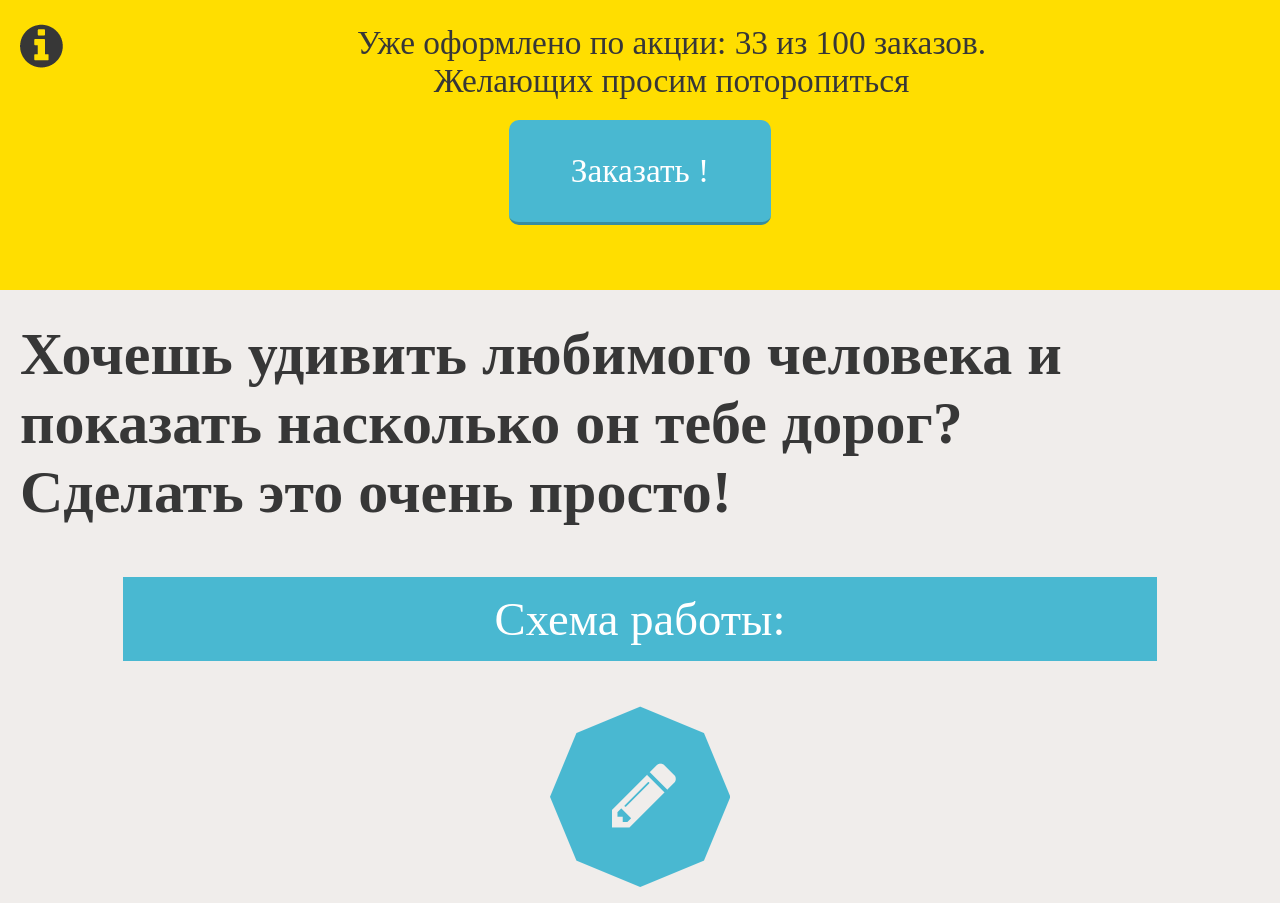
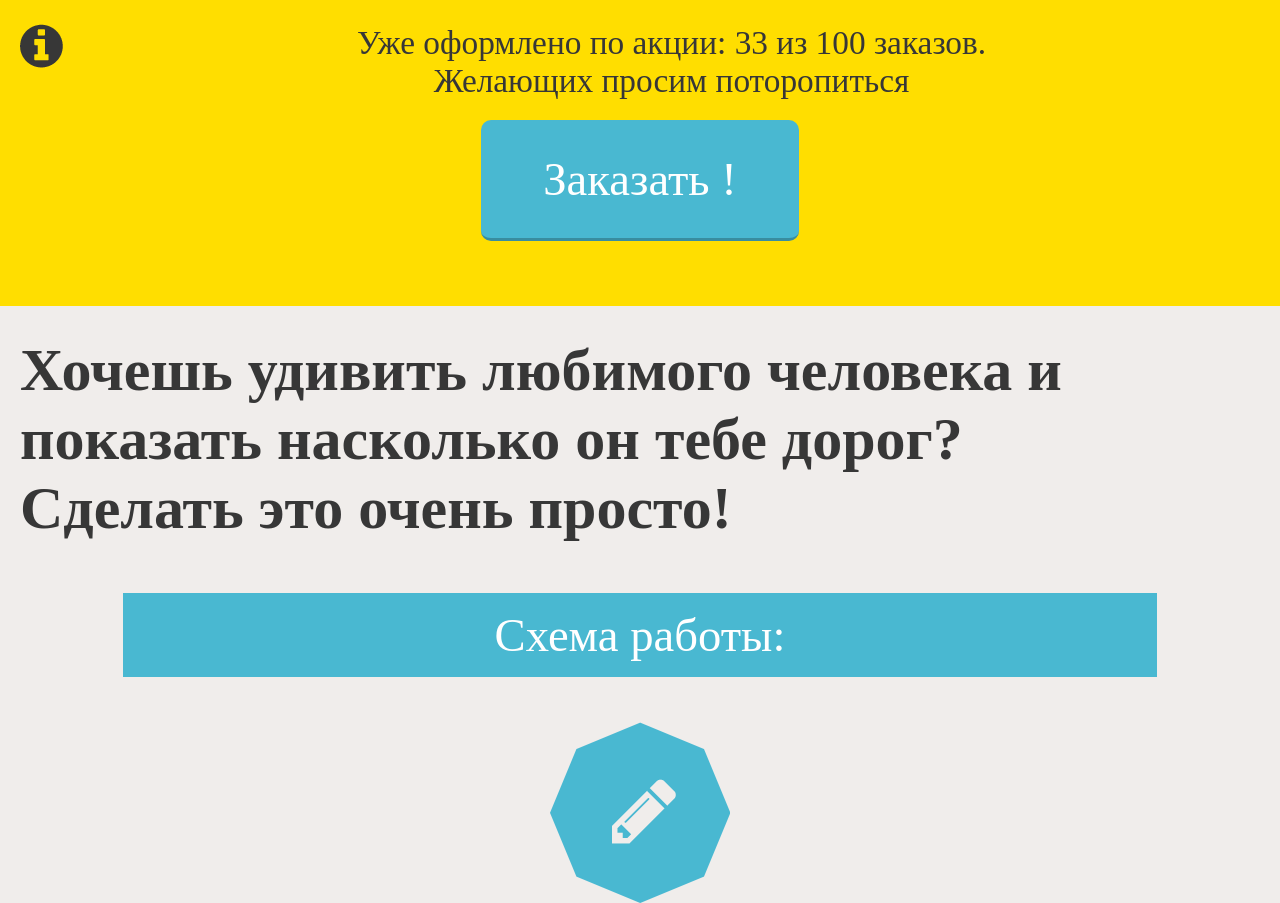
Before and after one commit to AlexeyKorkoza/LayoutSong, a website: page index.html in a window 1280 px wide. Shown: the part 1220-2123 px from the top of the page. Drawn offline with nearby package versions, Linux system fonts and the light colour scheme.

Commit message:
Rename image

```diff
--- a/css/style.css
+++ b/css/style.css
@@ -334,7 +334,7 @@ main{
   border:none;
   border-bottom: 3px solid #388da0;
   border-radius: 10px;
-  font: 25pt "UbuntuMedium";
+  font: 35pt "UbuntuMedium";
   padding: 32px 62px;
   margin: 20px auto;
   display: table;
```
Also changed, not shown: img/background-music-whom.png (renamed from img/background-whom.png).
